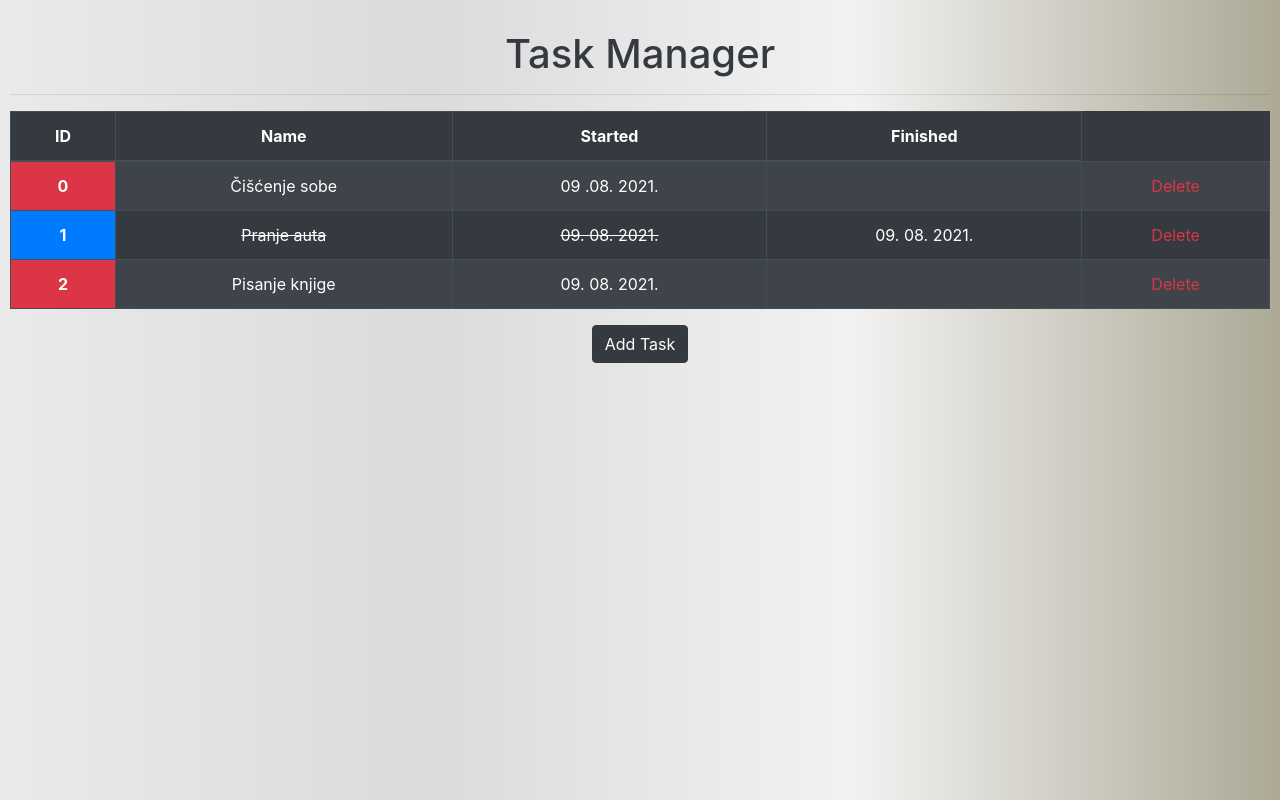
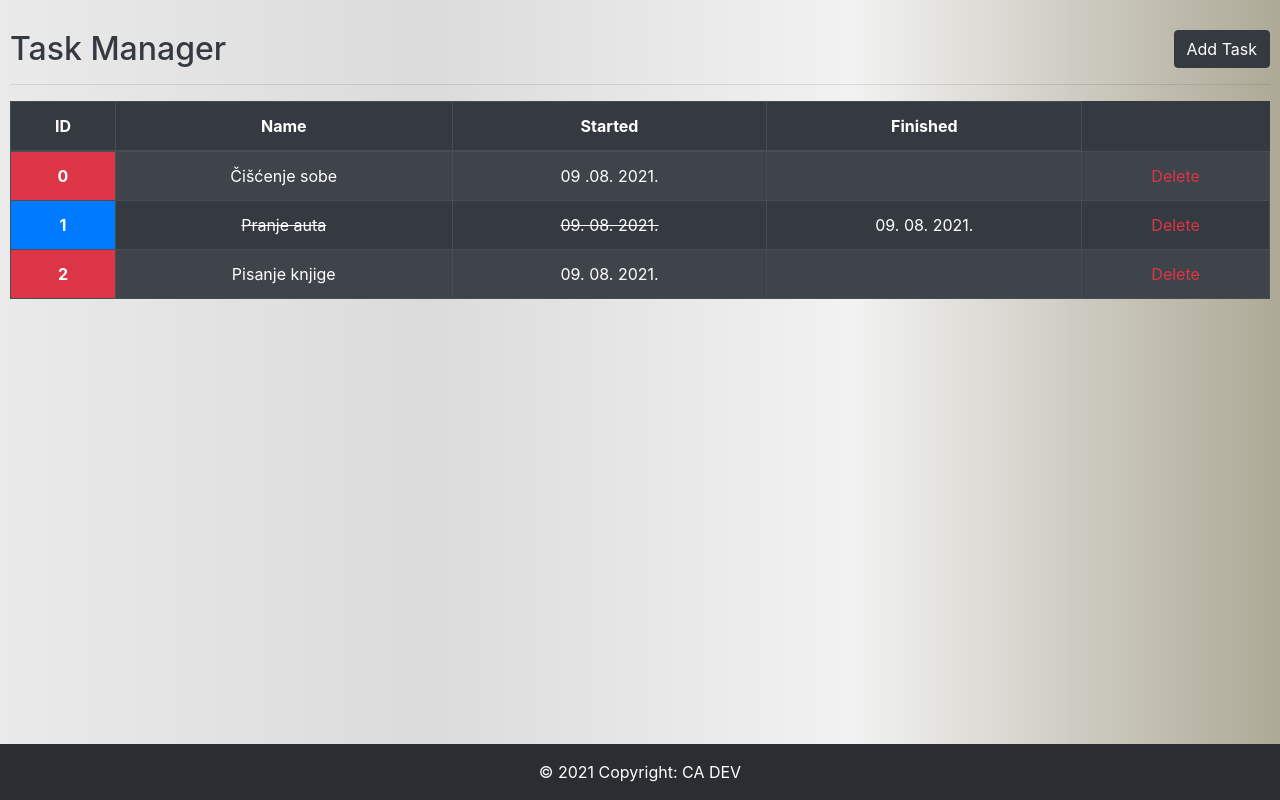
Before and after one commit to MrGrigoryAlexandrovich/vue3-planner, a plain HTML site: page index.html in a window 1280 px wide. Drawn offline with nearby package versions, Linux system fonts and the light colour scheme.

Commit message:
copyright added and add task to top

```diff
--- a/index.html
+++ b/index.html
@@ -10,7 +10,12 @@
     </head>
     <body>
         <div id="app">
-            <h1 class="text-dark">Task Manager</h1><hr>
+          <button type="button" class="btn btn-dark float-right" data-toggle="modal" data-target="#exampleModal" id="addTaskButton">
+  Add Task
+</button>
+            <h2 class="text-dark text-left">Task Manager</h2>
+            <hr>
+
             <h3 v-if="tasks.length === 0">No tasks to show<hr></h3>
             <table v-else class="table table-dark table-bordered table-hover table-striped">
                 <thead>
@@ -34,10 +39,6 @@
                   </tr>
                 </tbody>
               </table>
-              <!-- Button trigger modal -->
-<button type="button" class="btn btn-dark" data-toggle="modal" data-target="#exampleModal">
-    Add Task
-  </button>
 
   <!-- Modal -->
   <div class="modal fade" id="exampleModal" tabindex="-1" role="dialog" aria-labelledby="exampleModalLabel" aria-hidden="true">
@@ -63,6 +64,15 @@
       </div>
     </div>
   </div>
+  <!-- Footer -->
+<footer class="bg-dark text-center text-white fixed-bottom">
+  <div class="text-center p-3" style="background-color: rgba(0, 0, 0, 0.2);">
+    © 2021 Copyright:
+    <a class="text-white" href="https://cadev.netlify.app/">CA DEV</a>
+  </div>
+  <!-- Copyright -->
+</footer>
+<!-- Footer -->
         </div>
         <script src="https://code.jquery.com/jquery-3.3.1.slim.min.js" integrity="sha384-q8i/X+965DzO0rT7abK41JStQIAqVgRVzpbzo5smXKp4YfRvH+8abtTE1Pi6jizo" crossorigin="anonymous"></script>
         <script src="https://cdnjs.cloudflare.com/ajax/libs/popper.js/1.14.7/umd/popper.min.js" integrity="sha384-UO2eT0CpHqdSJQ6hJty5KVphtPhzWj9WO1clHTMGa3JDZwrnQq4sF86dIHNDz0W1" crossorigin="anonymous"></script>
--- a/style.css
+++ b/style.css
@@ -1,5 +1,6 @@
 #app {
     text-align: center;
+    margin-bottom: 100px;
 }
 body {
 background: #ADA996;  /* fallback for old browsers */
```
